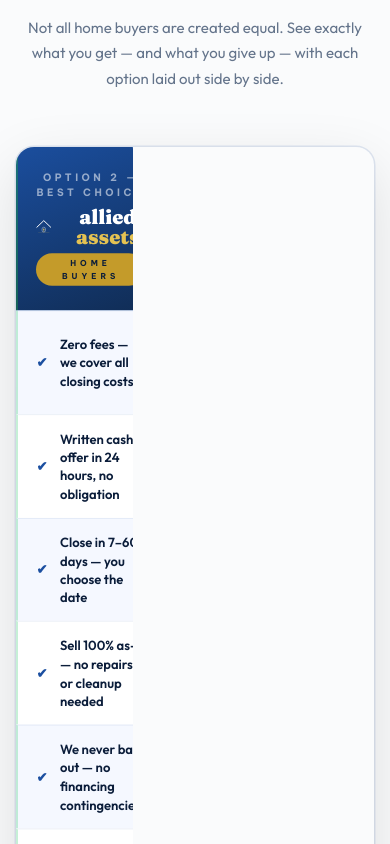
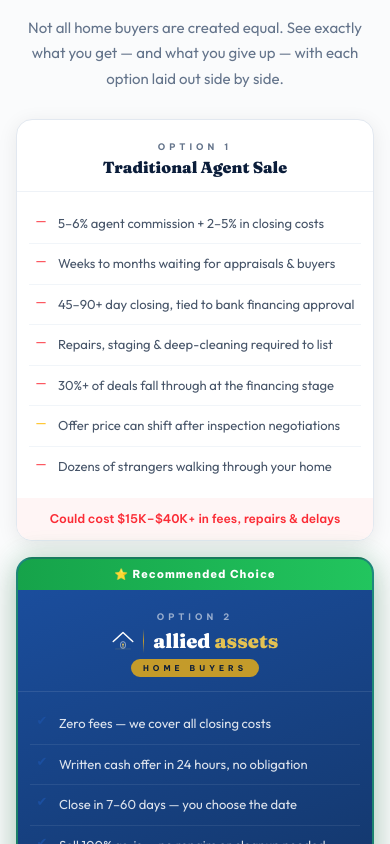
Before and after one commit to jeidamcodes/allied-assets-landing-page, a Next.js app: page / in a window 390 px wide. Shown: the part 4440-5284 px from the top of the page. Built offline with nearby package versions, Linux system fonts and the light colour scheme.

Commit message:
fix: hide desktop grid on mobile and show only mobile cards
Hide '.compare-wrap' on mobile and display '.compare-mobile' only.

Co-authored-by: Jonathan Eidam <76919502+jeidamcodes@users.noreply.github.com>

```diff
--- a/src/app/globals.css
+++ b/src/app/globals.css
@@ -98,17 +98,7 @@ body {
 /* ── Responsive comparison ── */
 @media (max-width: 960px) {
   .compare-wrap {
-    transform: none !important;
-  }
-  .ccol.trad,
-  .ccol.investor {
-    display: none;
-  }
-  .ccol.allied {
-    transform: none !important;
-    box-shadow: none !important;
-    border-radius: 12px;
-    overflow: hidden;
+    display: none !important;
   }
   .compare-mobile {
     display: flex !important;
--- a/src/components/FinalCTA.tsx
+++ b/src/components/FinalCTA.tsx
@@ -34,10 +34,10 @@ export default function FinalCTA() {
         <p className="mt-[18px] text-sm text-slate-brand text-center">
           Prefer to talk? Call us directly:{" "}
           <a
-            href="tel:3055550100"
+            href="tel:3056100310"
             className="text-navy-deep font-vietnam font-bold no-underline"
           >
-            (305) 555-0100
+            (305) 610-0310
           </a>
         </p>
       </div>
--- a/src/components/Nav.tsx
+++ b/src/components/Nav.tsx
@@ -29,7 +29,7 @@ export default function Nav() {
       <div className="flex items-center gap-5">
         {/* Phone */}
         <a
-          href="tel:3055550100"
+          href="tel:3056100310"
           className="hidden md:flex items-center gap-[7px] font-vietnam font-semibold text-sm text-white/65 no-underline transition-colors duration-200 hover:text-white"
         >
           <svg
@@ -43,7 +43,7 @@ export default function Nav() {
           >
             <path d="M22 16.92v3a2 2 0 0 1-2.18 2 19.79 19.79 0 0 1-8.63-3.07A19.5 19.5 0 0 1 4.69 12a19.79 19.79 0 0 1-3.07-8.67A2 2 0 0 1 3.6 1.27h3a2 2 0 0 1 2 1.72c.127.96.361 1.903.7 2.81a2 2 0 0 1-.45 2.11L7.91 8.91a16 16 0 0 0 6.07 6.07l.91-.91a2 2 0 0 1 2.11-.45c.907.339 1.85.573 2.81.7A2 2 0 0 1 21.73 17z" />
           </svg>
-          (305) 555-0100
+          (305) 610-0310
         </a>
 
         {/* CTA */}
```
